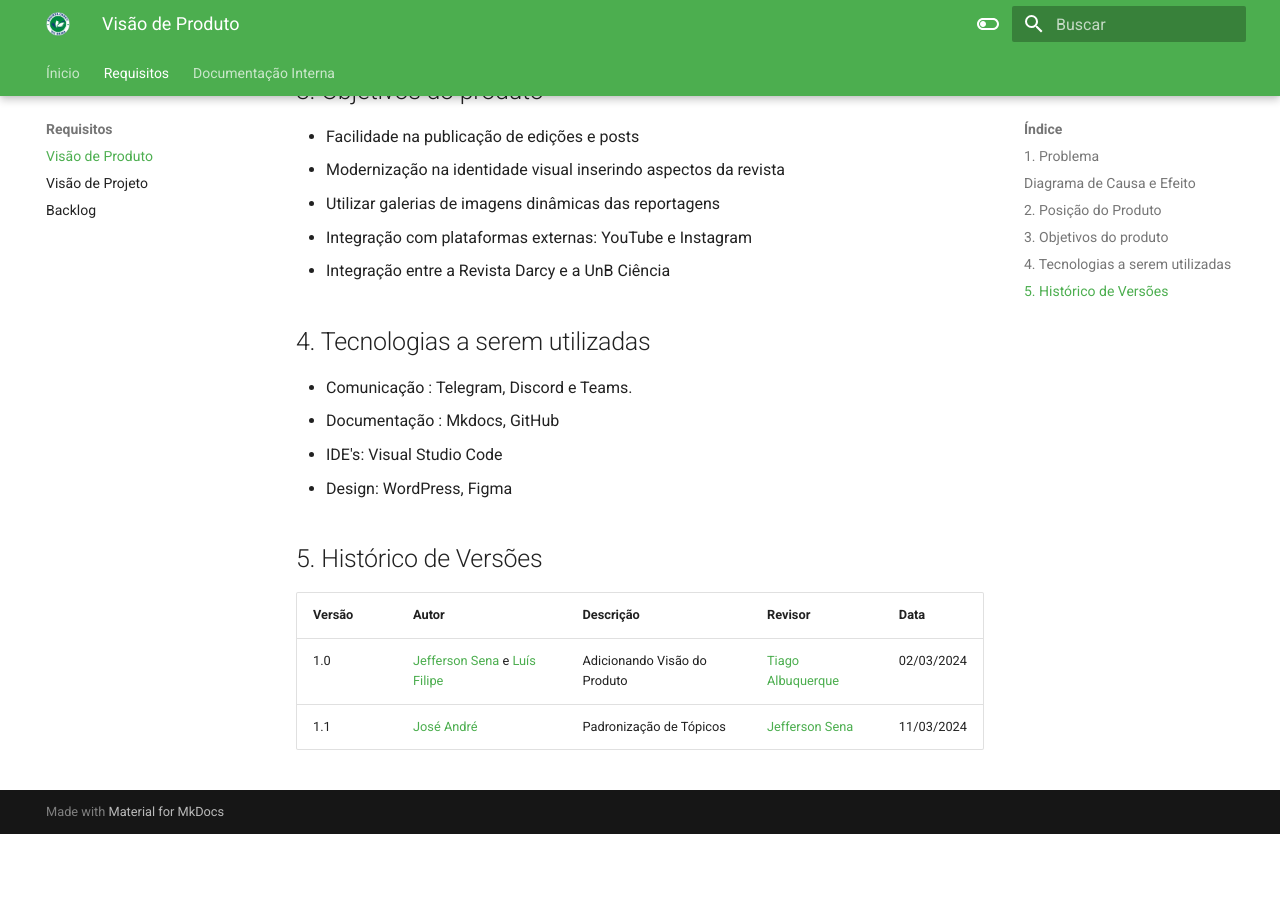
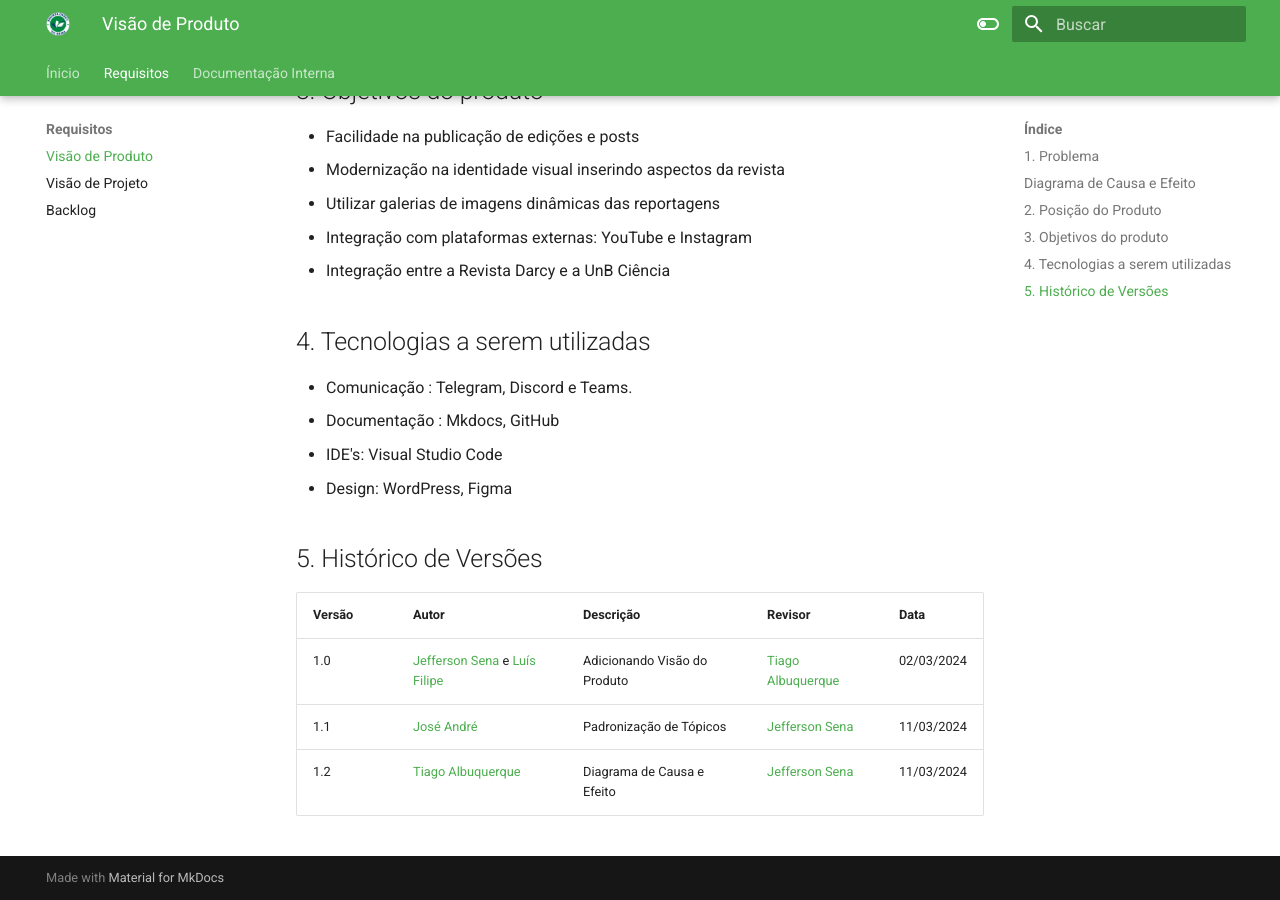
Before and after one commit to ResidenciaTICBrisa/T2G7-Revista-Darcy, an MkDocs documentation site: the page built from docs/requisitos/visao_de_produto.md, in a window 1280 px wide and 900 px high, scrolled down 1960 px. Built offline with MkDocs 1.6.1 and Material for MkDocs 9.7.7, drawn with Linux system fonts in a browser that asks for light colours; before the commit the page ends 2794 px from its top, so only the background shows below that.

Commit message:
Adicionando histórico de versão
Co-authored-by: Tiago1604 <202028973@aluno.unb.br>
Co-authored-by: joselitopradomarques <joselito.prado.marques@gmail.com>
Co-authored-by: luisfilipe3 <luisfilipesva@gmail.com>
Co-authored-by: joseandre25 <andrerabelo2503@gmail.com>
Co-authored-by: gabriel-moraiss <gabriel.ms1225@gmail.com>"

```diff
--- a/docs/requisitos/visao_de_produto.md
+++ b/docs/requisitos/visao_de_produto.md
@@ -54,3 +54,4 @@ Uma plataforma WEB intuitiva e com recursos visuais que proporcionem uma experi
 | -------| ----- | --------- | ---- | ----- |
 | 1.0    | [Jefferson Sena](https://github.com/JeffersonSenaa) e [Luís Filipe](https://github.com/luisfilipe3) | Adicionando Visão do Produto | [Tiago Albuquerque](https://github.com/Tiago1604)| 02/03/2024 |
 | 1.1    | [José André](https://github.com/joseandre25) | Padronização de Tópicos | [Jefferson Sena](https://github.com/JeffersonSenaa) | 11/03/2024 |
+| 1.2    | [Tiago Albuquerque](https://github.com/Tiago1604) | Diagrama de Causa e Efeito | [Jefferson Sena](https://github.com/JeffersonSenaa) | 11/03/2024 |
```
